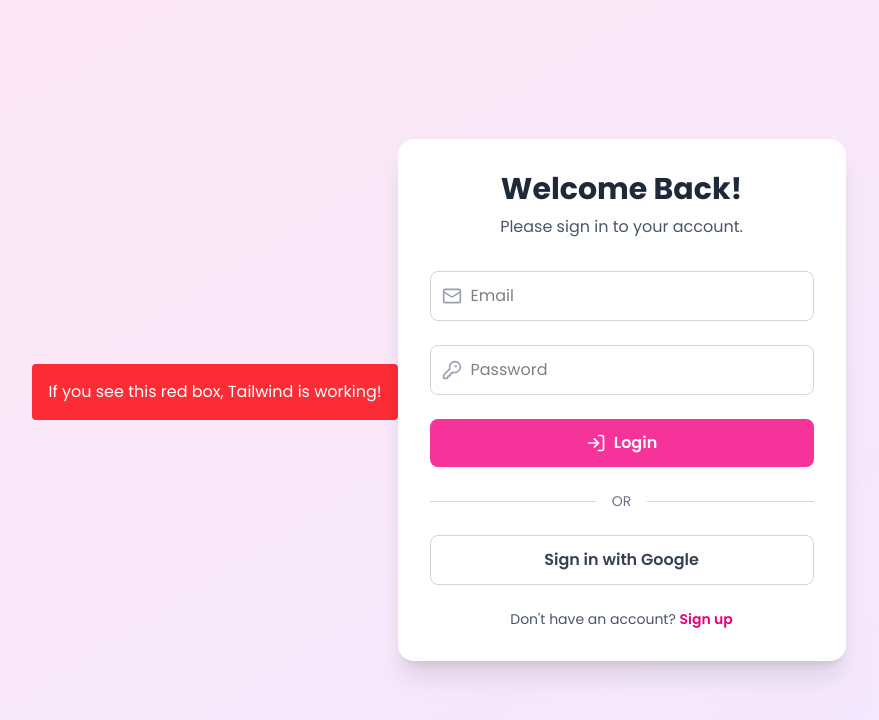
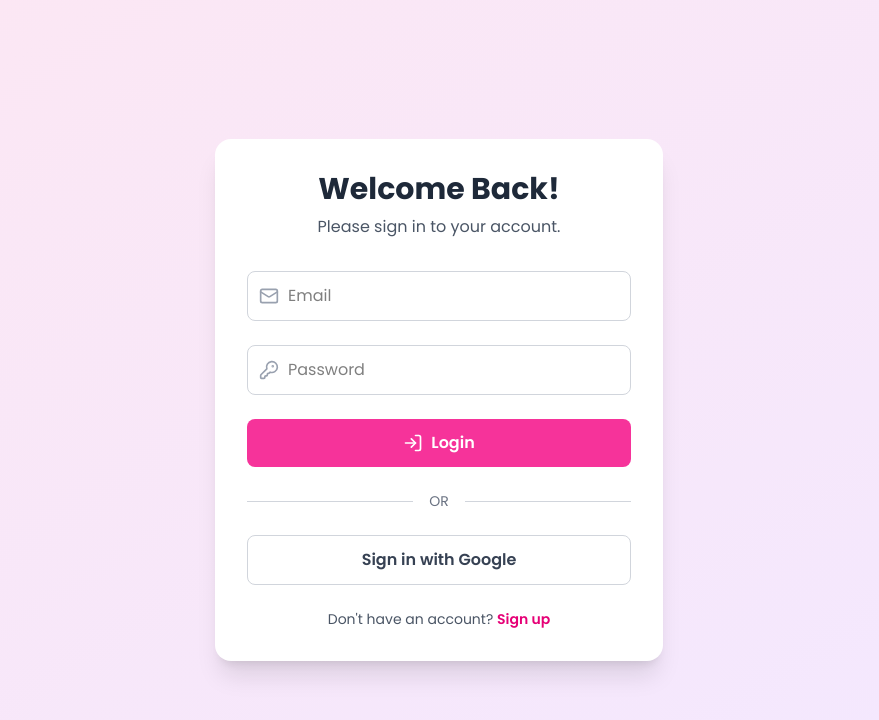
Before and after one commit to Himanshukumar56/deeshu, a React (Vite) app: page / in a window 1280 px wide. Shown: the top 720 px of the page, without its empty margins (201-1080 px from the left). Built offline with nearby package versions, Linux system fonts and the light colour scheme; no server answers.

Commit message:
test removed

```diff
--- a/src/components/Login.jsx
+++ b/src/components/Login.jsx
@@ -38,9 +38,7 @@ const Login = () => {
   return (
     <div className="min-h-screen bg-gradient-to-br from-pink-100 to-purple-100 flex items-center justify-center p-4">
       {/* Test div to check if Tailwind is working */}
-      <div className="bg-red-500 text-white p-4 mb-4 rounded">
-        If you see this red box, Tailwind is working!
-      </div>
+
 
       <div className="bg-white rounded-2xl shadow-xl p-8 w-full max-w-md">
         <div className="text-center mb-8">
```
